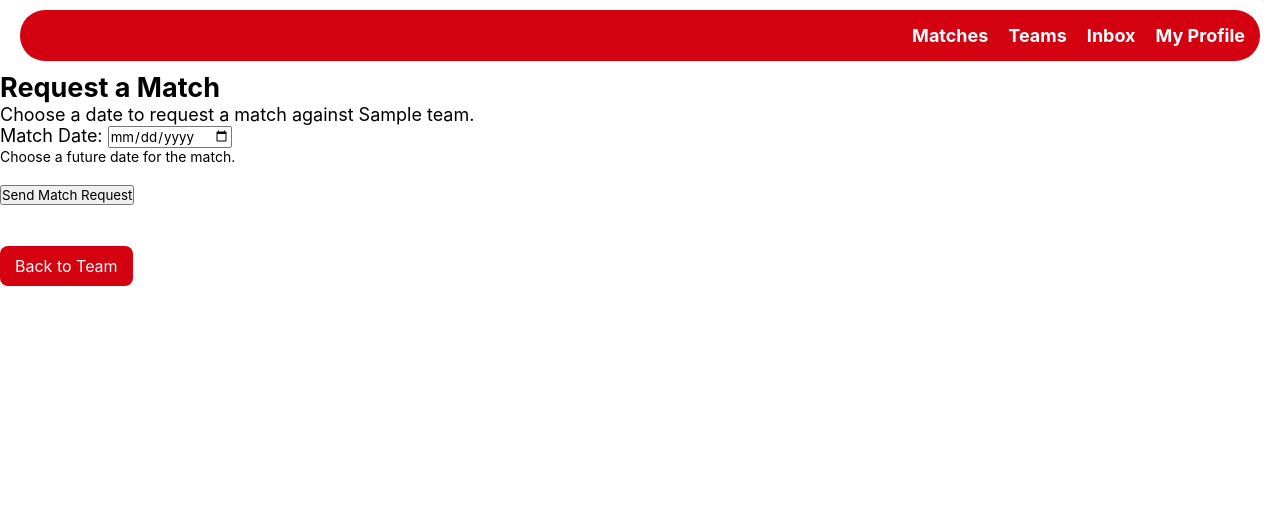
After one commit to Senahilal/cs412, a Django app: page /project/team/send_match_request/1/ in a window 1280 px wide. The commit adds this page. Shown: the top 526 px of the page. Run offline with Django 5.2, Linux system fonts and the light colour scheme; a user stored in the database is signed in; tables that the repository leaves empty hold one stand-in row (values such as "Sample post").

Commit message:
crearted a method for sending match request to other teams

```diff
--- a/project/admin.py
+++ b/project/admin.py
@@ -8,3 +8,4 @@ admin.site.register(Team)
 admin.site.register(Match)
 admin.site.register(PlaysIn)
 admin.site.register(Invitation)
+admin.site.register(MatchRequest)
--- a/project/forms.py
+++ b/project/forms.py
@@ -20,7 +20,7 @@ class CreatePlayerForm(forms.ModelForm):
 
 
     class Meta:
-        '''associate this form witht he Profile model'''
+        '''associate this form with the Profile model'''
         model = Player
         fields = ['first_name', 'last_name', 'position', 'number', 'profile_image_file']
 
@@ -44,3 +44,15 @@ class CreateTeamForm(forms.ModelForm):
         '''Associate this form with the Team model.'''
         model = Team
         fields = ['name', 'city', 'country']
+
+class CreateMatchRequestForm(forms.ModelForm):
+    date = forms.DateField(
+        label="Match Date",
+        widget=forms.DateInput(attrs={'type': 'date'}),
+        required=True,
+        help_text="Choose a future date for the match."
+    )
+
+    class Meta:
+        model = MatchRequest
+        fields = ['date']
--- a/project/static/stylesproject.css
+++ b/project/static/stylesproject.css
@@ -226,12 +226,22 @@ footer a{
     margin-bottom: 20px; /* Add space below the header */
 }
 
+.team-header a{
+    text-decoration: none;
+    color:#333;
+}
+
+.team-header strong{
+    color: #d40210;
+}
+
 .team-header h2 {
     font-size: 28px; /* Larger font for the team name */
     margin-bottom: 10px;
 }
 
 .team-header p {
+    color:#333;
     font-size: 16px; /* Adjust font size for team details */
     margin: 5px 0;
 }
@@ -408,7 +418,7 @@ footer a{
 }
 
 
-/* Team Info Section */
+/*Manager's Team Info Section */
 .team-info {
     display: flex;
     flex-direction: column;
@@ -452,16 +462,16 @@ footer a{
 .create-player-container {
     max-width: 600px;
     margin: 50px auto;
-    padding: 20px; /* Add padding */
-    background-color: #ffffff; /* White background for contrast */
+    padding: 20px;
+    background-color: #ffffff;
     border-radius: 15px; /* Rounded edges */
-    box-shadow: 0 4px 8px rgba(0, 0, 0, 0.1); /* Subtle shadow for depth */
-    text-align: center; /* Center-align content */
+    box-shadow: 0 4px 8px rgba(0, 0, 0, 0.1);
+    text-align: center;
 }
 
 .create-player-container h2 {
-    color: #d40210; /* Red for the heading */
-    font-size: 24px; /* Slightly larger font for the title */
+    color: #d40210;
+    font-size: 24px;
     margin-bottom: 20px; /* Space below the title */
 }
 
--- /dev/null
+++ b/project/templates/project/send_match_request.html
@@ -0,0 +1,16 @@
+<!-- project/templates/project/send_match_request.html -->
+{% extends 'project/base.html' %}
+
+{% block content %}
+<div class="form-container">
+    <h2>Request a Match</h2>
+    <p>Choose a date to request a match against {{ team.name }}.</p>
+    <form method="post">
+        {% csrf_token %}
+        {{ form.as_p }}
+        <button type="submit" class="submit-button">Send Match Request</button>
+    </form>
+    <br>
+    <a href="{% url 'show_team' team.pk %}" class="back-button">Back to Team</a>
+</div>
+{% endblock %}
--- a/project/templates/project/show_all_matches.html
+++ b/project/templates/project/show_all_matches.html
@@ -8,7 +8,11 @@
     <div class="match-row">
         <p><strong>{{ match.home_team }} vs {{ match.away_team }}</strong></p>
         <p><strong>Date:</strong> {{ match.date }}</p>
-        <p><strong>Score:</strong> {{ match.home_score }} - {{ match.away_score }}</p>
+        {% if match.home_score is not None and match.away_score is not None %}
+            <p><strong>Score:</strong>{{ match.home_score }} - {{ match.away_score }}</p>
+        {% else %}
+            <p>Match scheduled</p>
+        {% endif %}
     </div>
     {% endfor %}
 </div>
--- a/project/templates/project/show_manager.html
+++ b/project/templates/project/show_manager.html
@@ -21,7 +21,7 @@
         </div>
     </div>
 
-    <!-- Team Info Section -->
+    <!-- Manager's Team Info Section -->
     <div class="team-info">
         <h3>Team Information</h3>
         {% if manager.get_team %}
--- a/project/urls.py
+++ b/project/urls.py
@@ -15,10 +15,15 @@ urlpatterns =[
     path('player/<int:pk>/', views.ShowPlayerPageView.as_view(), name='show_player'),
     path('manager/<int:pk>/', views.ShowManagerPageView.as_view(), name='show_manager'),
     path('inbox/', views.InboxView.as_view(), name='inbox'),
-    # path('send_invite/<int:player_id>/', views.send_invite, name='send_invite'),
-    # path('respond_invite/<int:invite_id>/', views.respond_invite, name='respond_invite'),
+
+    # Send invitation to player
     path('player/send_invite/<int:player_pk>/', views.SendInvitationView.as_view(), name='send_invite'),
     path('invitation/respond/<int:invite_pk>/', views.RespondInvitationView.as_view(), name='respond_invite'),
+
+    #Request Match
+    path('team/send_match_request/<int:team_pk>/', views.SendMatchRequestView.as_view(), name='match_request'),
+    path('match_request/respond/<int:match_request_pk>/', views.RespondMatchRequestView.as_view(), name='respond_match_request'),
+
 
     # Authentication URLs
     path('login/', auth_views.LoginView.as_view(template_name='project/login.html'), name='project_login'),
--- a/project/views.py
+++ b/project/views.py
@@ -35,6 +35,14 @@ class ShowTeamPageView(DetailView):
     model = Team
     template_name = 'project/show_team_page.html'
     context_object_name = 'team'
+
+    def get_context_data(self, **kwargs):
+        '''Add additional context if needed.'''
+        context = super().get_context_data(**kwargs)
+        # Add any additional data to context
+        team = self.get_object()
+
+        return context
 
 class ShowPlayerPageView(DetailView):
     '''A view to show a single player's profile.'''
@@ -160,7 +168,16 @@ class CreateManagerView(CreateView):
 class InboxView(LoginRequiredMixin, ListView):
     template_name = 'project/inbox.html'
     context_object_name = 'invitations'
-    login_url = '/project_login'  # Specify the login URL
+
+    def get_context_data(self, **kwargs):
+        context = super().get_context_data(**kwargs)
+        user = self.request.user
+
+        if hasattr(user, 'manager'):
+            context['received_requests'] = MatchRequest.objects.filter(receiver=user.manager).order_by('-timestamp')
+            context['sent_requests'] = MatchRequest.objects.filter(sender=user.manager).order_by('-timestamp')
+
+        return context
 
     def get_queryset(self):
         user = self.request.user
@@ -224,3 +241,73 @@ class RespondInvitationView(LoginRequiredMixin, View):
                 messages.error(request, str(e))
 
         return redirect('inbox')
+
+class SendMatchRequestView(LoginRequiredMixin, CreateView):
+    model = MatchRequest
+    form_class = CreateMatchRequestForm
+    template_name = 'project/send_match_request.html'
+
+    def get_success_url(self):
+        """Redirect back to the team's page after a successful match request."""
+        return reverse('show_team', kwargs={'pk': self.kwargs['team_pk']})
+
+    def form_valid(self, form):
+        """Attach the sender and receiver managers to the match request."""
+        # Ensure the user is a manager
+        if not hasattr(self.request.user, 'manager'):
+            messages.error(self.request, "Only managers can send match requests.")
+            return redirect('show_team', pk=self.kwargs['team_pk'])
+
+        sender_manager = self.request.user.manager  # Sender is the current user's manager
+        receiver_team = get_object_or_404(Team, pk=self.kwargs['team_pk'])  # Team to which the request is being sent
+        receiver_manager = receiver_team.manager  # Receiver is the team's manager
+
+        # Validate the match date
+        date = form.cleaned_data['date']
+        if date <= datetime.now().date():
+            form.add_error('date', "The match date must be in the future.")
+            return self.form_invalid(form)
+
+        # Check for existing requests for the same date
+        existing_request = MatchRequest.objects.filter(
+            sender=sender_manager,
+            receiver=receiver_manager,
+            date=date,
+        ).first()
+
+        if existing_request:
+            messages.error(self.request, "A match request is already pending.")
+            return redirect('show_team', pk=self.kwargs['team_pk'])
+
+        # Attach sender, receiver, and date to the match request
+        form.instance.sender = sender_manager
+        form.instance.receiver = receiver_manager
+
+        messages.success(self.request, "Match request sent successfully.")
+        return super().form_valid(form)
+
+    def get_context_data(self, **kwargs):
+        """Add the team to the context."""
+        context = super().get_context_data(**kwargs)
+        context['team'] = get_object_or_404(Team, pk=self.kwargs['team_pk'])
+        return context
+
+class RespondMatchRequestView(LoginRequiredMixin, View):
+    def dispatch(self, request, *args, **kwargs):
+        # Ensure the user is a manager
+        if not hasattr(request.user, 'manager'):
+            messages.error(request, "Only managers can respond to match requests.")
+            return redirect('inbox')
+
+        match_request = get_object_or_404(MatchRequest, pk=self.kwargs['match_request_pk'])
+
+        if request.method == 'POST':
+            response = request.POST.get('response')  # 'Accepted' or 'Rejected'
+            try:
+                # Use the method in the manager model to respond to the match request
+                message = request.user.manager.respond_to_match_request(match_request, response)
+                messages.success(request, message)
+            except ValueError as e:
+                messages.error(request, str(e))
+
+        return redirect('inbox')
```
Also changed, not shown: project/models.py (+69 -2 lines), project/templates/project/inbox.html (+49 -0 lines), project/templates/project/show_team_page.html (+36 -3 lines), project/migrations/0006_alter_match_away_score_alter_match_home_score_and_more.py (added).
